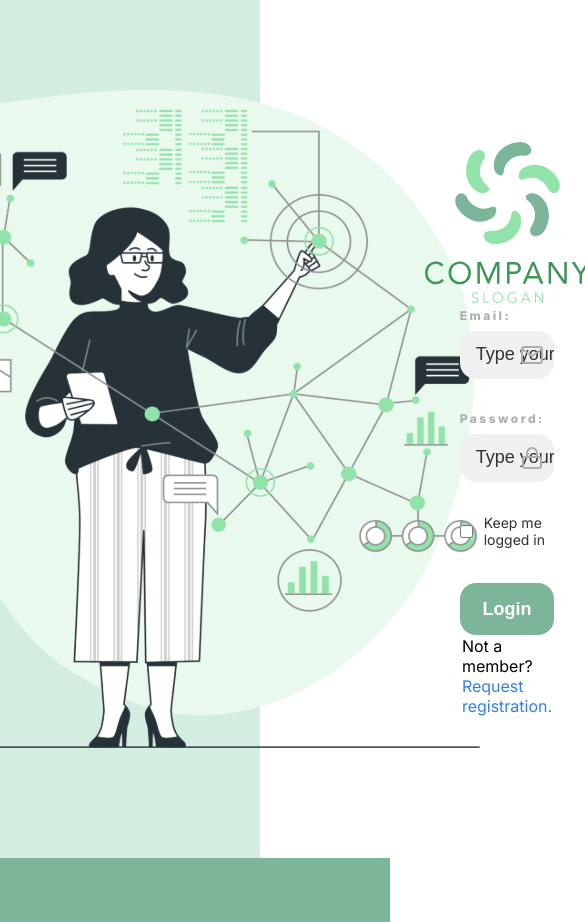
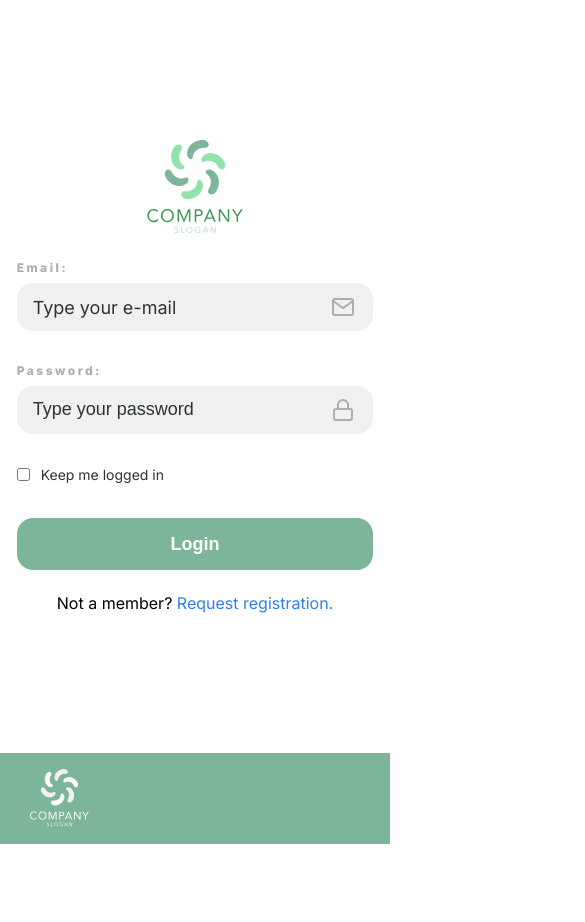
Before and after one commit to sibir-9k/Neo-project, a React (Create React App) app: page /login in a window 390 px wide. Shown: the top 922 px of the page, 585 px wide, since content can reach past the window. After the commit the page ends 844 px from the top, so only its background shows below. Built offline with nearby package versions, Linux system fonts and the light colour scheme.

Commit message:
fix style form

```diff
--- a/src/components/ContentPages/LoginPage/LoginPage.scss
+++ b/src/components/ContentPages/LoginPage/LoginPage.scss
@@ -21,7 +21,7 @@
 }
 
 @media screen and (max-width: 375px) {
-  .wrapper{
+	.wrapper {
 		display: flex;
 		flex-direction: column;
 		height: 100vh;
@@ -40,7 +40,7 @@
 			justify-content: space-evenly;
 			padding: 48px 16px;
 
-      .form__img img{
+			.form__img img {
 				width: 96px;
 				height: 93px;
 			}
@@ -49,4 +49,29 @@
 }
 
 @media screen and (max-width: 412px) {
+	.wrapper {
+		display: flex;
+		flex-direction: column;
+		height: 100vh;
 	}
+	.login-page {
+		flex: 1 0 auto;
+		&__img {
+			display: none;
+		}
+		&__form {
+			display: flex;
+			justify-content: center;
+			align-items: center;
+			width: 100vw;
+			flex-direction: column;
+			justify-content: space-evenly;
+			padding: 30% 10px;
+
+			.form__img img {
+				width: 96px;
+				height: 93px;
+			}
+		}
+	}
+}
--- a/src/components/Element/Footer/Footer.scss
+++ b/src/components/Element/Footer/Footer.scss
@@ -20,10 +20,10 @@
 	}
 }
 
-@media screen and (max-width: 412px) {
+@media screen and (min-width: 412px) {
 	.footer {
 		width: 100%;
-    height: 64px;
+    height: 80px;
     flex: 0 0 auto;
 		img {
 			display: none;
--- a/src/components/Element/LoginForm/LoginForm.jsx
+++ b/src/components/Element/LoginForm/LoginForm.jsx
@@ -4,10 +4,6 @@ import { Link } from "react-router-dom";
 import { LoginButton, RegButton } from "../../UI/Button/Button";
 import "./LoginForm.scss"
 import {IconLock, IconMail} from "../../../assets/img/index.js"
-
-
-
-
 
     // <form className="login-form">
     // <div className="login-form__name form-email">
@@ -40,14 +36,14 @@ export const LoginForm = () => {
     <>
      <form className="login-form">
       <div className="login-form__email form-email">
-        <label className="form-email__label" for="email">
+        <label className="form-email__label" htmlFor="email">
           Email:
           <input type="email" className="form-email__input" id="email" name="email" placeholder="Type your e-mail" required />
         </label>
         <div className="form-email__img"><img src={IconMail} alt="" /></div>
       </div>
       <div className="login-form__password form-password">
-        <label className="form-password__label" for="password">
+        <label className="form-password__label" htmlFor="password">
           Password:
           <input type="password" className="form-password__input" id="password" name="password" placeholder="Type your password" required />
         </label>
@@ -55,7 +51,7 @@ export const LoginForm = () => {
       </div>
       <div className="login-form__checkbox form-checkbox">
         <input className="form-checkbox__input" type="checkbox" id="check-login" name="check-login" />
-        <label className="form-checkbox__label" for="check-login">Keep me logged in</label>
+        <label className="form-checkbox__label" htmlFor="check-login">Keep me logged in</label>
       </div>
       <LoginButton />
     </form>
--- a/src/components/Element/LoginForm/LoginForm.scss
+++ b/src/components/Element/LoginForm/LoginForm.scss
@@ -46,6 +46,16 @@
 			padding: 13px 0px 13px 16px;
 			outline: none;
 			margin-top: 8px;
+
+    // Вводимый текст
+			display: flex;
+			font-family: "Inter";
+			align-items: center;
+			font-style: normal;
+			font-weight: 400;
+			font-size: 18px;
+			line-height: 22px;
+			color: #2d3436;
 		}
 	}
 
@@ -128,4 +138,7 @@
 }
 
 @media screen and (max-width: 412px) {
+  .login-form {
+		width: 91.47vw;
+	}
 }
--- a/src/components/Element/Table/Table.scss
+++ b/src/components/Element/Table/Table.scss
@@ -5,6 +5,7 @@ h1 {
 	line-height: 44px;
 	margin-bottom: 50px;
 }
+
 table {
 	border-collapse: collapse;
 	font-family: "Inter";
@@ -12,31 +13,39 @@ table {
 	text-align: left;
 	border-spacing: 100px 10px;
 	width: 100%;
+
 	th {
 		border-bottom: 1px solid #c2c2c2;
 	}
+
 	td {
 		max-height: 48px;
 	}
+
 	td:first-child,
 	th:first-child {
 		padding-left: 24px;
-		width: 490px;
+    width: 30%;
 	}
+
 	td:nth-child(2),
 	th:nth-child(2) {
-		width: 300px;
+    width: 18%;
+
 	}
+
 	td:nth-child(3),
 	th:nth-child(3) {
 		padding: 15px 0;
 		width: 300px;
 	}
+
 	th:nth-child(4),
 	td:nth-child(4) {
-		width: 310px;
+    width: 17%;
 	}
 }
+
 .table-header {
 	background: #f1f1f1;
 	width: 56px;
@@ -49,14 +58,13 @@ table {
 		color: #2d3436;
 	}
 }
+
 .title {
 	display: flex;
 	justify-content: space-between;
 	width: 100%;
 }
 
-
-
 @media screen and (max-width: 375px) {
   table{
     // display: none;
```
Lines whose indentation alone changed are shown as unchanged.
